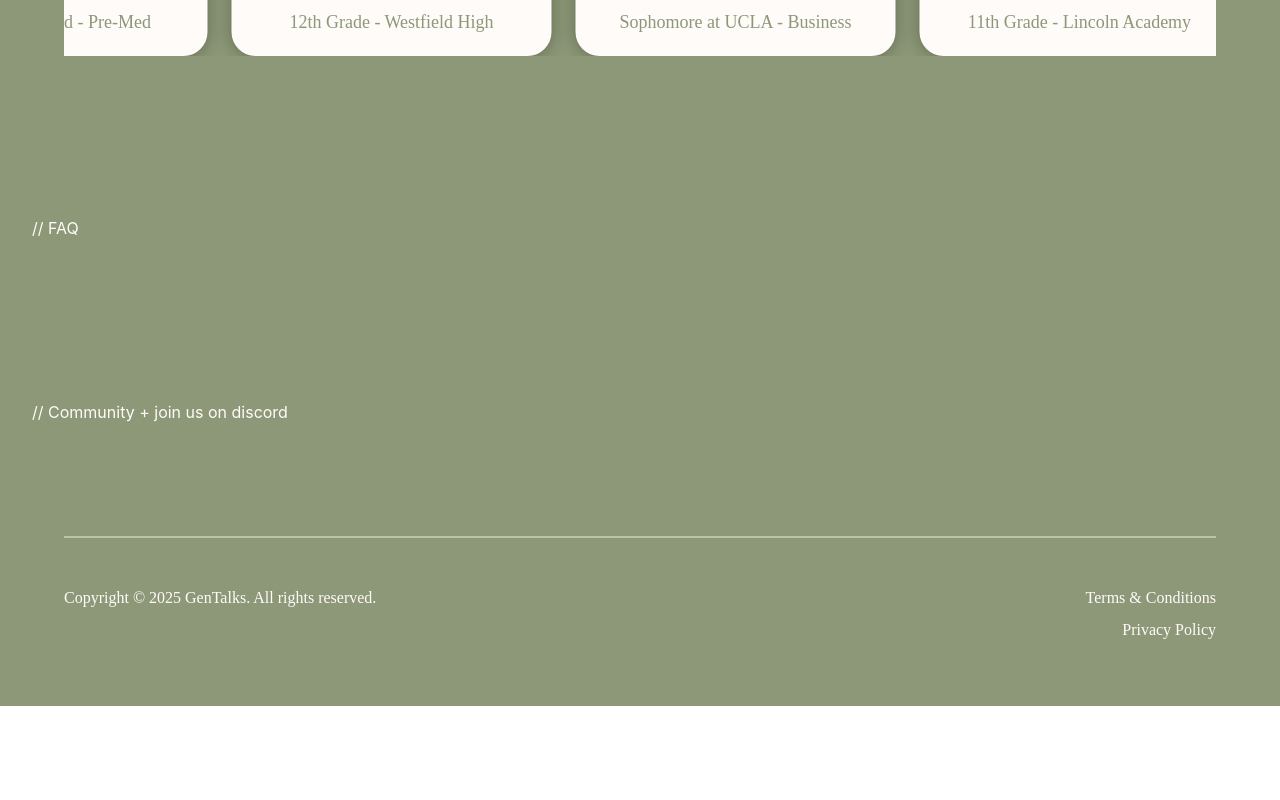
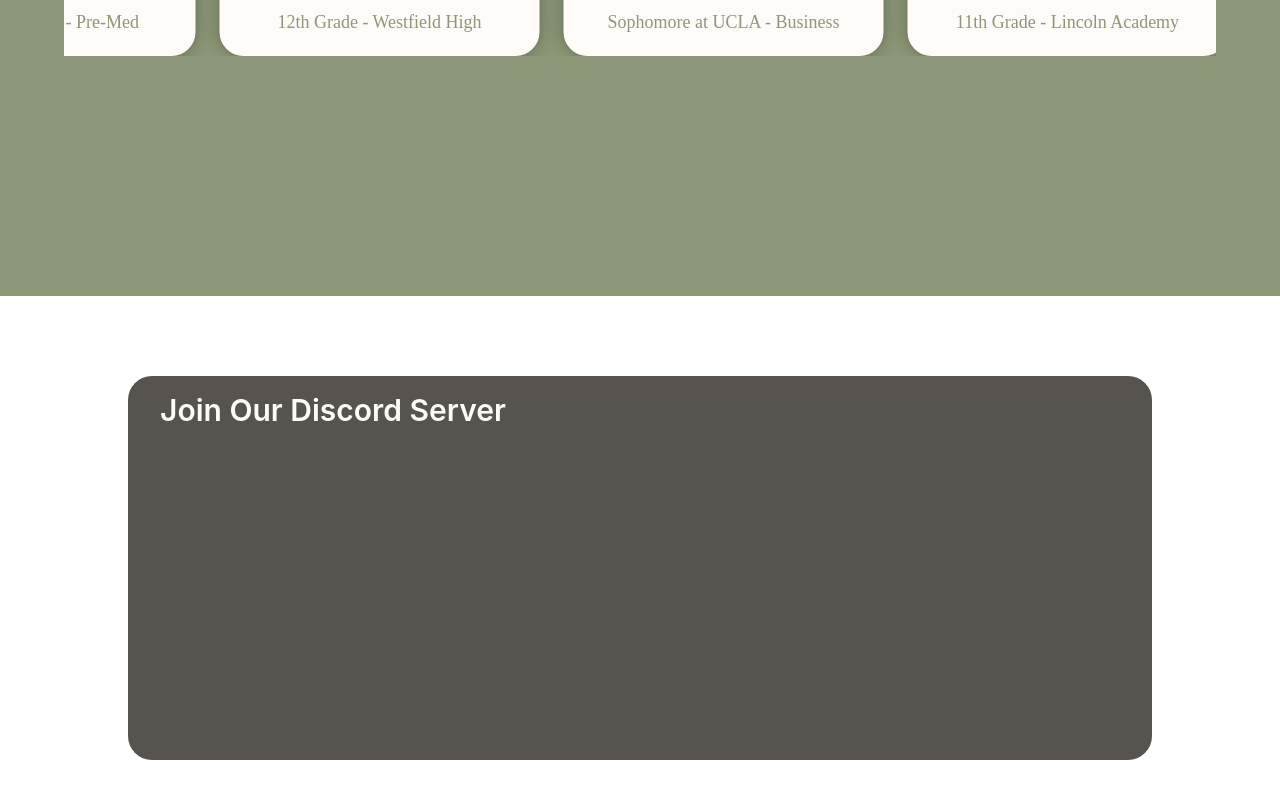
Before and after one commit to GenTalks/gentalks-website, a React (Vite) app in the folder frontend/: page / in a window 1280 px wide. Shown: the part 1600-2400 px from the top of the page. Before the commit the page ends 2306 px from the top, so only its background shows below. Built offline with nearby package versions, Linux system fonts and the light colour scheme; a web font is replaced by a local one.

Commit message:
join community work

```diff
--- a/frontend/src/pages/Home.tsx
+++ b/frontend/src/pages/Home.tsx
@@ -40,10 +40,18 @@ const Home = () => {
       </section>
 
       <section className="relative w-full overflow-hidden py-20 px-8">
-      // FAQ
+      {// FAQ
+      }
       </section>
-      <section className="relative w-full overflow-hidden py-20 px-8">
-        // Community + join us on discord
+      <section className="relative w-full overflow-hidden py-20 px-8 bg-white">
+        {// Community + join us on discord
+        }
+        <div className="max-w-5xl mx-auto space-y-8 rounded-3xl bg-stone-600 h-96 flex-col px-8 py-4">
+          <h3 className="font-semibold text-3xl text-wrap">
+            Join Our Discord Server
+          </h3>
+          <p></p>
+        </div>
       </section>
     </div>
   );
```
